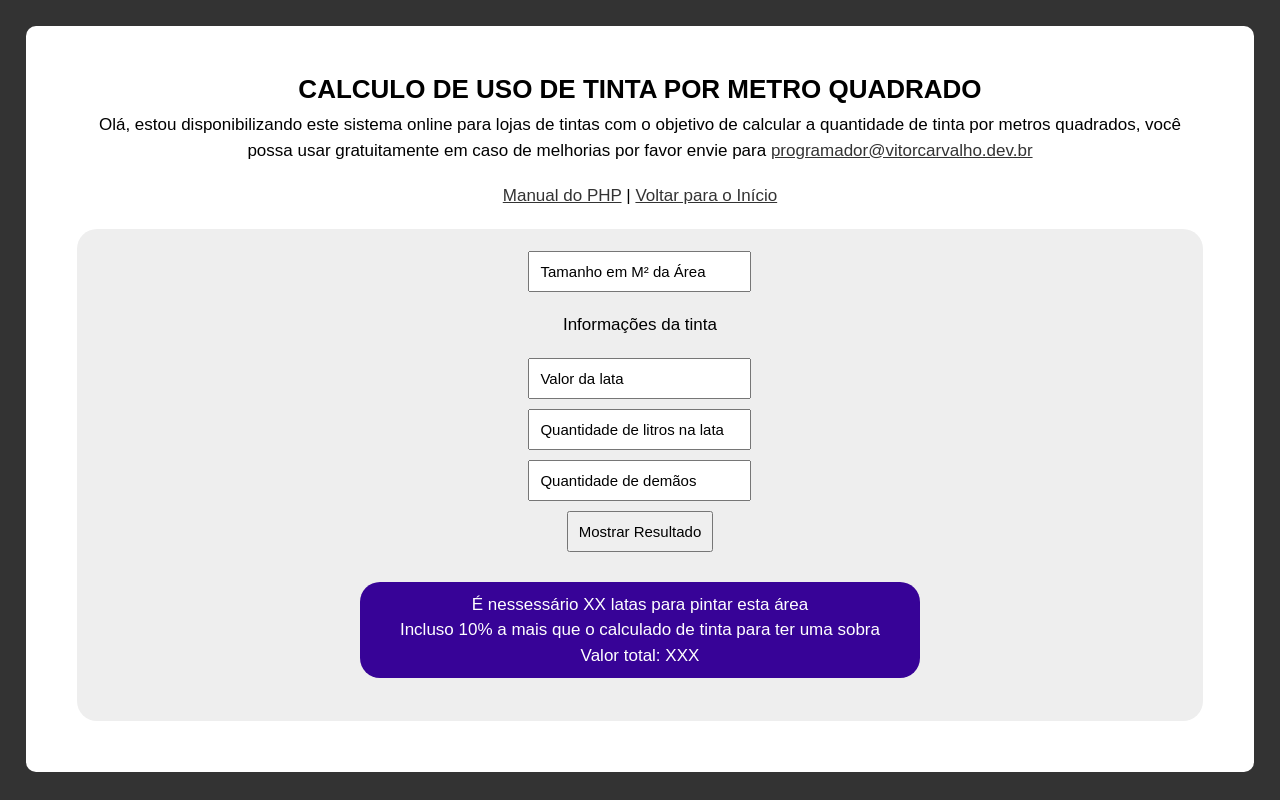
After one commit to vitorcarvdev/Exercicios-PHP, a PHP site: page /lojatintas.php in a window 1280 px wide. The commit adds this page. Run offline with PHP 8.4, Linux system fonts and the light colour scheme.

Commit message:
Projeto loja de tintas
Iniciando estrutura do projeto loja de tintas

```diff
--- a/calculadora.php
+++ b/calculadora.php
@@ -4,6 +4,7 @@
 <meta charset="UTF-8">
 <meta name="viewport" content="width=device-width, initial-scale=1.0">
 <title>Calculadora</title>
+<meta name="keywords" content="calculadora simples online, calculadora online, colculadora responsiva">
 <script src="js/script.js"></script>
 <link rel="stylesheet" type="text/css" href="styles/style.css" />
 </head>
@@ -30,9 +31,9 @@
 ?>
 
 <div id="conteudo">
-    <h1>Minha ordem de estudos</h1>
+    <h1>Calculadora Online</h1>
 
-    <p>Estudo tudo sobre os assuntos abaixo, até executar a tarefa e as varições dentro dela<br/> este é o <a href="https://www.php.net/manual/en/index.php" target="_blank">manual do PHP</a> | <a href="index.php">Voltar</a></p>
+    <p>Olá, estou disponibilizando esta calculadora online para que você possa usar gratuitamente</br> em caso de melhorias por favor envie para <a href="mailto:programador@vitorcarvalho.dev.br">programador@vitorcarvalho.dev.br</a><br/><br/> <a href="https://www.php.net/manual/en/index.php" target="_blank">Manual do PHP</a> | <a href="index.php">Voltar para o Início</a></p>
 
     <div id="faixa-exercicio">
         <form id="form-caculadora" method="post" style="text-align:center;">
--- /dev/null
+++ b/lojatintas.php
@@ -0,0 +1,63 @@
+<!DOCTYPE html>
+<html lang="pt-br">
+<head>
+<meta charset="UTF-8">
+<meta name="viewport" content="width=device-width, initial-scale=1.0">
+<title>Calculadora</title>
+<meta name="keywords" content="Calculo de tinta, tinta por metro quadrado, online">
+<script src="js/script.js"></script>
+<link rel="stylesheet" type="text/css" href="styles/style.css" />
+</head>
+
+<body>
+
+<?php
+
+?>
+
+<div id="conteudo">
+    <h1>Calculo de uso de tinta por metro quadrado</h1>
+
+    <p>Olá, estou disponibilizando este sistema online para lojas de tintas com o objetivo de calcular a quantidade de tinta por metros quadrados, você possa usar gratuitamente em caso de melhorias por favor envie para <a href="mailto:programador@vitorcarvalho.dev.br">programador@vitorcarvalho.dev.br</a><br/></p>
+
+    <!--
+
+    Manual
+
+    Considere que a cobertura da tinta é de 1 litro para cada 6 metros quadrados e que a tinta é vendida em latas de 18 litros , que custam R$ 80,00
+
+    Informe ao usuário as quantidades de tinta a serem compradas
+
+    1 litro pinta = 6 metros
+    18L pinta - 108 m2
+    1,6 pinta - 21,6 m2
+
+    Exemplo:
+    200 m2 = 200 / 6 = 33,33 litros + 10% para sobrar um pouco de tinta
+
+    Tinta
+    33,3 / 18L = 1,85 latas (arredondar para cima = 2) 2 * R$80 = 160
+    33,3 / 3,6 = 9,25 latas (arredondar para cima = 10) 10 * R$25 = 250
+
+     -->
+
+<p><a href="https://www.php.net/manual/en/index.php" target="_blank">Manual do PHP</a> | <a href="index.php">Voltar para o Início</a></p>
+
+    <div id="faixa-exercicio">
+        <form id="form-caculadora" method="post" style="text-align:center;">
+
+            <input name="MTdaarea" type="text" placeholder="Tamanho em M² da Área" /><br/>
+            <p>Informações da tinta</p>
+            <input name="vrdalata" type="text" placeholder="Valor da lata" /><br/>
+            <input name="ltdalata" type="text" placeholder="Quantidade de litros na lata" /><br/>
+            <input name="quantdemao" type="text" placeholder="Quantidade de demãos" /><br/>
+            <input type="submit" value="Mostrar Resultado" /><br/>
+        </form>
+
+        <div id="faixa-resultado"  style="text-align:center; color:#fff; margin:20px auto;">
+            É nessessário XX latas para pintar esta área<br/> Incluso 10% a mais que o calculado de tinta para ter uma sobra<br/>Valor total: XXX
+        </div>
+    </div>
+</div>
+</body>
+</html>
--- /dev/null
+++ b/rodape.php
@@ -0,0 +1,4 @@
+<div id="rodape">2023 - Todos os direitos reservados</div>
+
+</body>
+</html>
--- a/styles/style.css
+++ b/styles/style.css
@@ -51,31 +51,40 @@ strong, b{
 p, ul, ol{margin-bottom: 20px;}
 
 ::placeholder { /* Chrome, Firefox, Opera, Safari 10.1+ */
-    color: #000000;
+    color: #000000; font-size: 15px
     opacity: 1; /* Firefox */
   }
 
   :-ms-input-placeholder { /* Internet Explorer 10-11 */
-    color: #000000;
+    color: #000000; font-size: 15px
   }
 
   ::-ms-input-placeholder { /* Microsoft Edge */
-    color: #000000;
+    color: #000000; font-size: 15px
   }
+
+  input, select{padding:10px; font-size: 15px; margin-bottom: 10px;}
 
 
 /* ================== Fim do Reset CSS ================== */
 
 body{background: #333;}
-#conteudo{width: 88%; background: #fff; padding:4%; border-radius: 10px; margin:2%;}
+#conteudo{width: 88%; background: #fff; padding:4%; border-radius: 10px; margin:2% 2% 1% 2%;}
 
 #conteudo h1{text-align: center; font-size: 26px; font-weight: bold; text-transform: uppercase;}
 #conteudo p{text-align: center; margin-top:10px; }
 #conteudo a{text-decoration: underline; color:#333;}
 
 #menu{ text-align:center;}
-#menu li{margin:0 auto 10px; padding:10px; min-width: 30%; background:rgb(55, 3, 151); width: 60%;}
+#menu li{margin:0 auto 5px; padding:5px; min-width: 30%; background:rgb(55, 3, 151); width: 60%; border-radius: 10px; }
+#menu li:hover{background:rgb(63, 4, 172);}
 #menu li a{text-decoration: none; color:#fff;}
+
+#rodape{text-align: center; color:#fff; font-size: 13px; margin-bottom: 20px; text-transform: uppercase;}
 
 #faixa-exercicio{width: 96%; border-radius: 20px; background:#eee; padding:2%; }
 #faixa-resultado{width: 50%; border-radius: 20px; background:rgb(55, 3, 151); padding: 10px;}
+
+@media only screen and (max-width: 700px) {
+  #menu li{width: 100%;}
+}
```
Also changed, not shown: index.php (+11 -4 lines).
